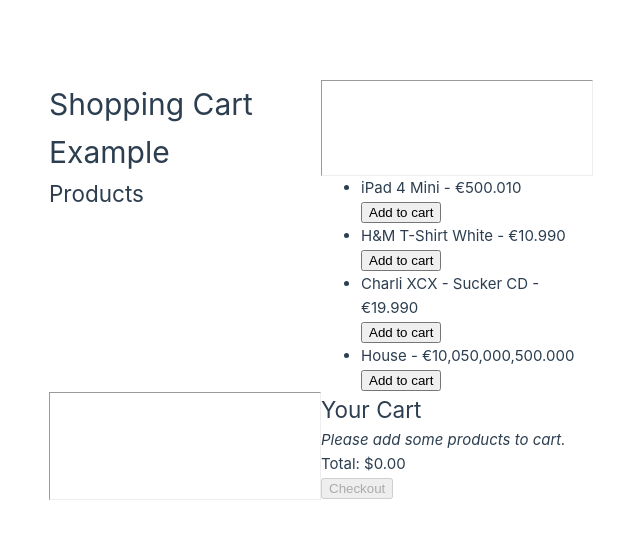
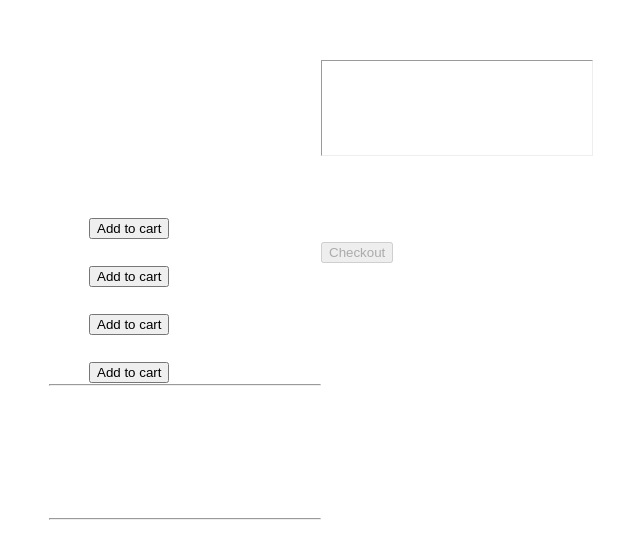
Before and after one commit to hidemiura1111/vue3-shopping_cart, a Vue app: page / in a window 1280 px wide. Shown: the part 110-668 px from the top of the page, without its empty margins (15-655 px from the left). Built offline with nearby package versions, Linux system fonts and the light colour scheme.

Commit message:
WantList, Add base files

```diff
--- a/src/components/App.vue
+++ b/src/components/App.vue
@@ -2,21 +2,39 @@
   <div id="app">
     <h1>Shopping Cart Example</h1>
     <hr>
-    <h2>Products</h2>
-    <ProductList/>
-    <hr>
+    <div class="container">
+      <h2>Products</h2>
+      <ProductList/>
+      <hr>
+      <h2>Want List</h2>
+      <WantList/>
+      <hr>
+    </div>
     <ShoppingCart/>
   </div>
 </template>
 
 <script>
 import ProductList from './ProductList.vue'
+import WantList from './WantList.vue'
 import ShoppingCart from './ShoppingCart.vue'
 
 export default {
   components: {
     ProductList,
+    WantList,
     ShoppingCart
   }
 }
 </script>
+
+<style>
+#app {
+  font-family: 'Avenir', Helvetica, Arial, sans-serif;
+  -webkit-font-smoothing: antialiased;
+  -moz-osx-font-smoothing: grayscale;
+  color: white;
+}
+.container {
+}
+</style>
--- /dev/null
+++ b/src/components/WantList.vue
@@ -0,0 +1,18 @@
+<template>
+  <ul>
+    <li>test 1</li>
+    <li>test 1</li>
+    <li>test 1</li>
+    <li>test 1</li>
+  </ul>
+</template>
+
+<script>
+export default {
+
+}
+</script>
+
+<style>
+
+</style>
```
